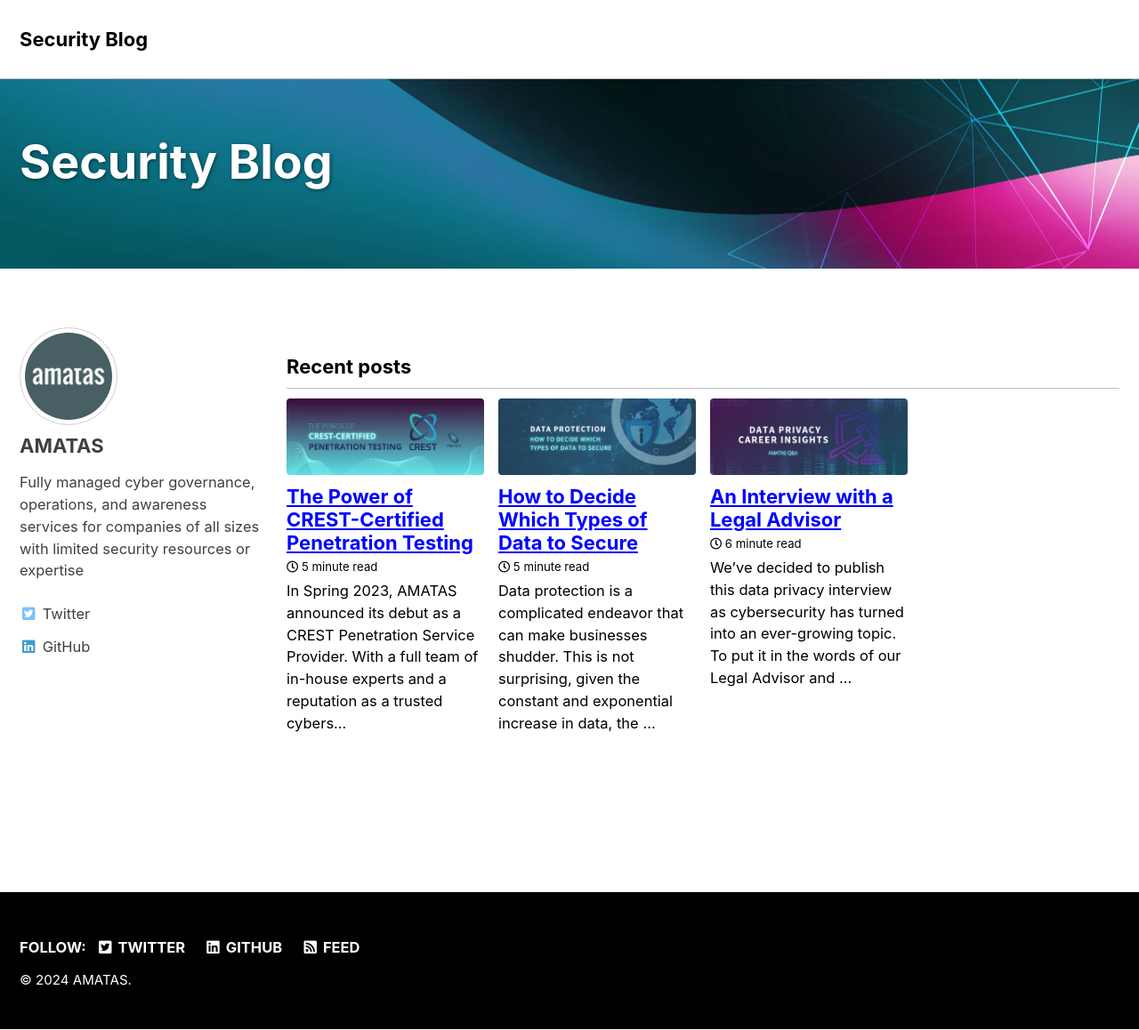
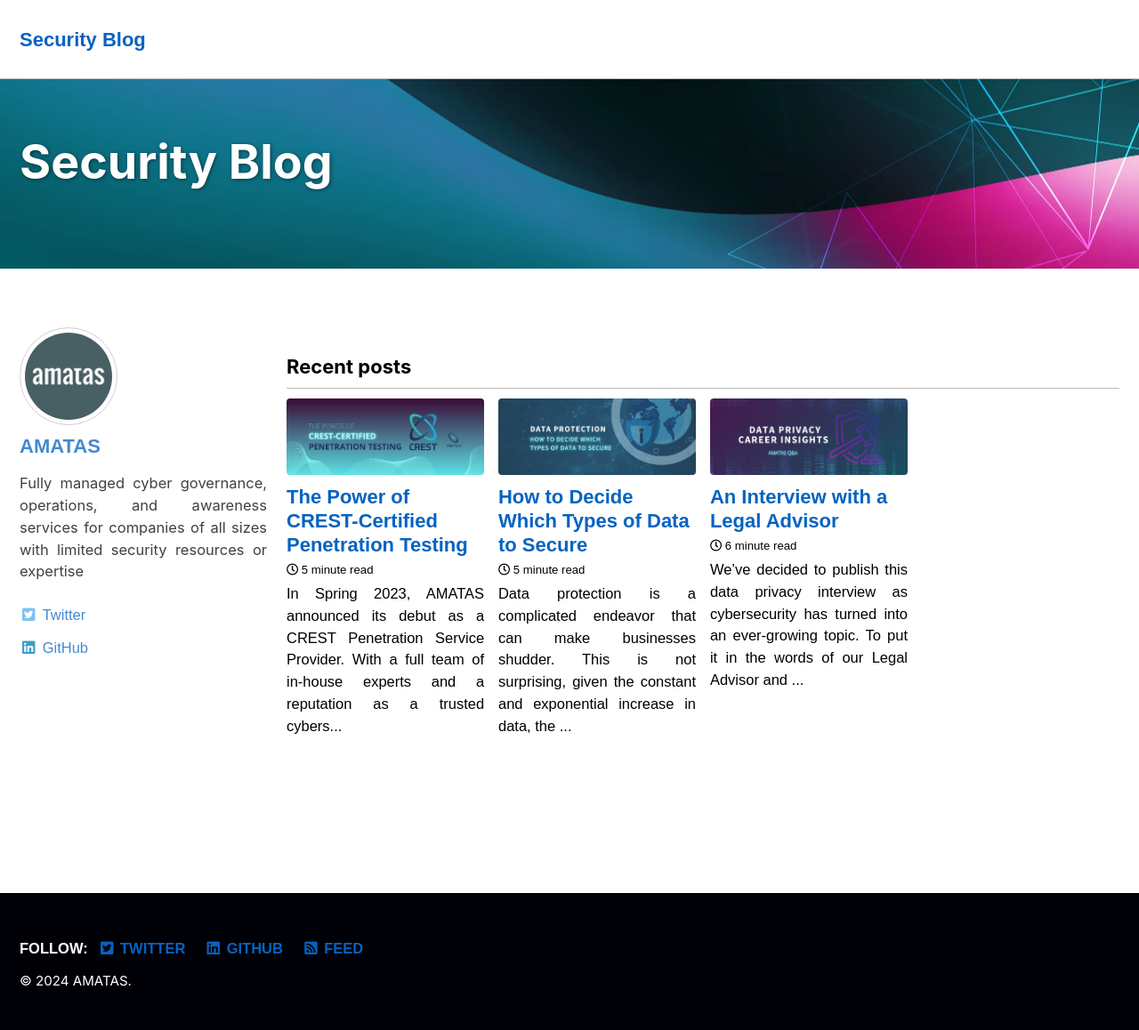
Before and after one commit to martinstnv/amatas-blog, a Jekyll site: the page built from index.html, in a window 1280 px wide and 1158 px high. Shown: the whole window at 89% size. Built offline with Jekyll 4.4.1, drawn with Linux system fonts in a browser that asks for light colours; cached includes are drawn as plain includes; the list of posts is cut into pages by our own code.

Commit message:
Migrating to the new brandbook design

```diff
--- a/assets/css/main.scss
+++ b/assets/css/main.scss
@@ -23,6 +23,44 @@ search: false
   }
 }
 
+// CUSTOM CSS
+
+#footer {
+  background-color: #000106;
+}
+
+.site-title {
+  color: #36657F;
+}
+
+a:link {
+  color: rgb(5, 99, 193);
+  text-decoration: none;
+}
+
+a:visited {
+  color: rgb(5, 99, 193);
+  text-decoration: none;
+}
+
+a:hover {
+  color: rgb(5, 99, 193);
+  text-decoration: none;
+}
+
+a:active {
+  color: rgb(5, 99, 193);
+  text-decoration: none;
+}
+
+p {
+  text-align: justify;
+  text-justify: inter-word;
+}
+
+* {
+  font-family: Poppins, Poppins_EmbeddedFont, Poppins_MSFontService, sans-serif;
+}
 
 // Carousel
 
```
